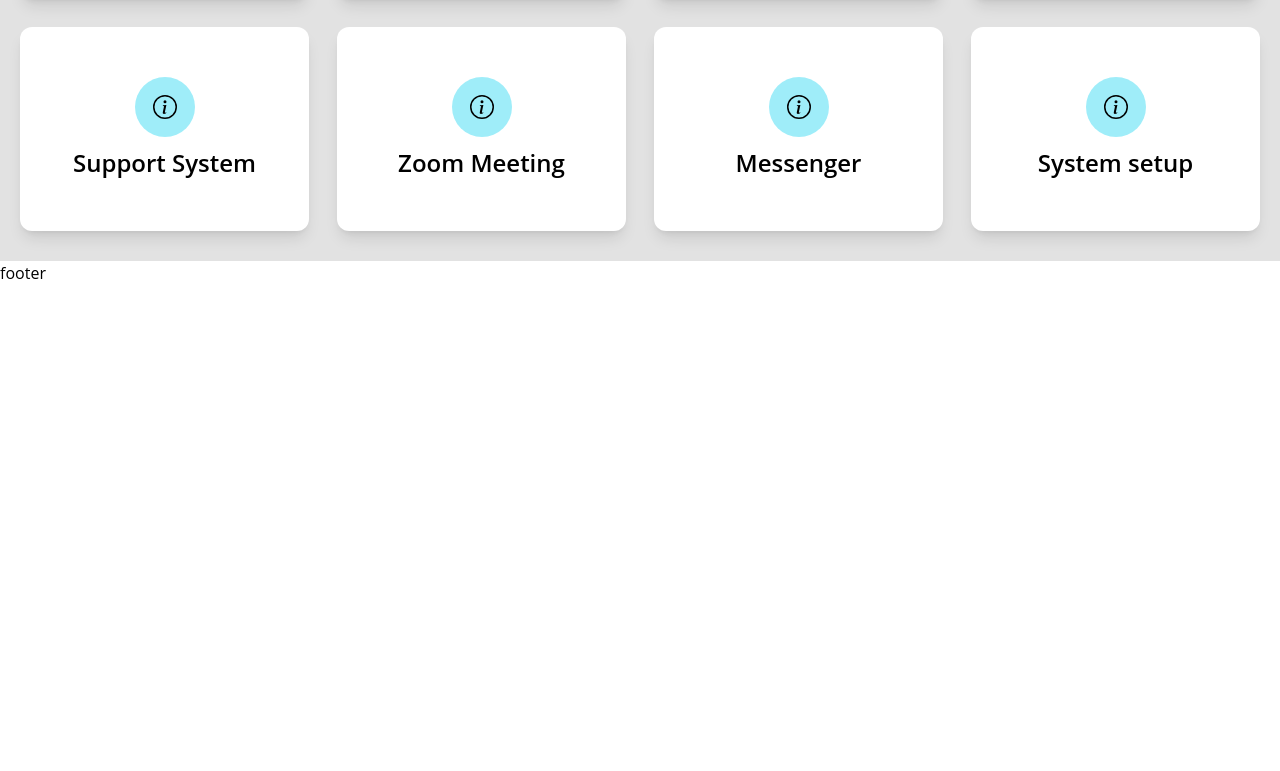
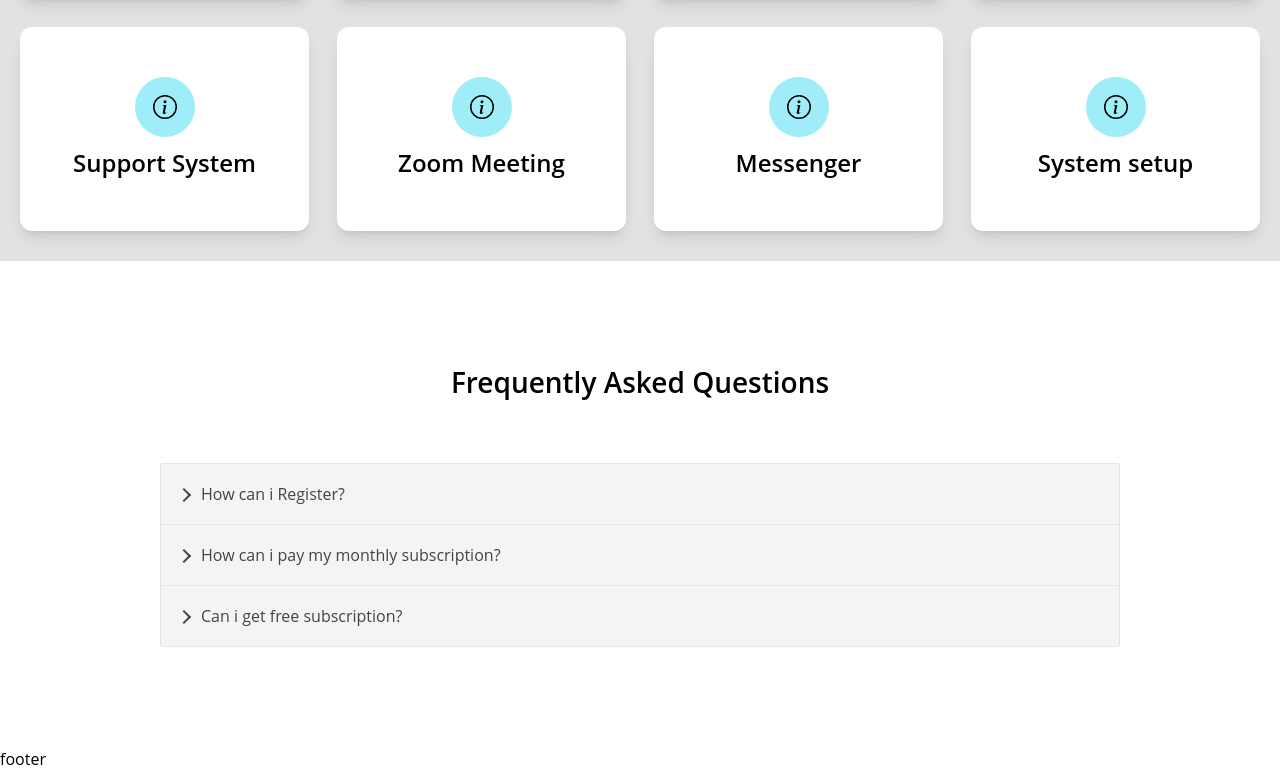
Before and after one commit to mohammedtakbir/Job-Task-Ayaantec, a React (Create React App) app: page / in a window 1280 px wide. Shown: the part 2462-3233 px from the top of the page. Before the commit the page ends 2747 px from the top, so only its background shows below. Built offline with nearby package versions, Linux system fonts and the light colour scheme.

Commit message:
FAQ section added

```diff
--- /dev/null
+++ b/src/Pages/Home/FAQ/FAQ.js
@@ -0,0 +1,57 @@
+import React from 'react';
+import {
+    Accordion,
+    AccordionItem,
+    AccordionItemHeading,
+    AccordionItemButton,
+    AccordionItemPanel,
+} from 'react-accessible-accordion';
+import 'react-accessible-accordion/dist/fancy-example.css';
+
+const FAQ = () => {
+
+    const faqs = [
+        {
+            question: 'How can i Register?',
+            answer: 'Please Click bellow link to register your organization.Register'
+        },
+        {
+            question: 'How can i pay my monthly subscription?',
+            answer: 'You can pay through MFS(Bkash,Nagad) and also can pay by debit and cradit card.'
+        },
+        {
+            question: 'Can i get free subscription?',
+            answer: 'Yes, You can enjoy one month free subscription.click the below link to enjoy free subscription. Register'
+        },
+    ]
+
+    return (
+        <section className='my-[100px] container mx-auto'>
+            <div className='text-center mb-[60px]'>
+                <h2 className='text-[28px] font-semibold mb-2'>Frequently Asked Questions</h2>
+            </div>
+            <div className='max-w-[1000px] mx-auto px-5'>
+                <Accordion allowMultipleExpanded={true} allowZeroExpanded={true}>
+                    {
+                        faqs.map((faq, i) => (
+                            <AccordionItem key={i}>
+                                <AccordionItemHeading>
+                                    <AccordionItemButton>
+                                        {faq.question}
+                                    </AccordionItemButton>
+                                </AccordionItemHeading>
+                                <AccordionItemPanel>
+                                    <p>
+                                        {faq.answer}
+                                    </p>
+                                </AccordionItemPanel>
+                            </AccordionItem>
+                        ))
+                    }
+                </Accordion>
+            </div>
+        </section>
+    );
+};
+
+export default FAQ;
--- a/src/Pages/Home/Home/Home.js
+++ b/src/Pages/Home/Home/Home.js
@@ -1,5 +1,6 @@
 import React from 'react';
 import Banner from '../Banner/Banner';
+import FAQ from '../FAQ/FAQ';
 import Features from '../Features/Features';
 import Package from '../Package/Package';
 
@@ -9,6 +10,7 @@ const Home = () => {
             <Banner />
             <Features />
             <Package />
+            <FAQ />
         </>
     );
 };
--- a/src/Pages/Home/Package/PackageCart.js
+++ b/src/Pages/Home/Package/PackageCart.js
@@ -1,5 +1,5 @@
 import React from 'react';
-import './package.css';
+import './package.modules.css';
 import { BsInfoCircle } from "react-icons/bs";
 
 const PackageCart = ({ p }) => {
```
Also changed, not shown: src/Pages/Home/Package/package.modules.css (renamed from src/Pages/Home/Package/package.css).
